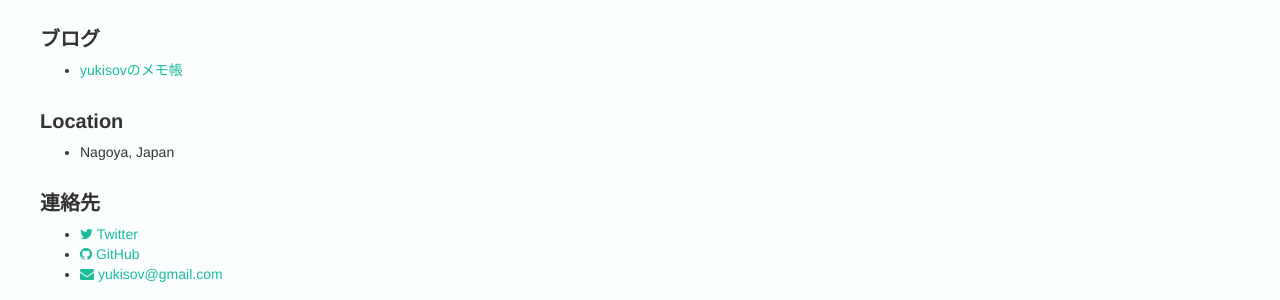
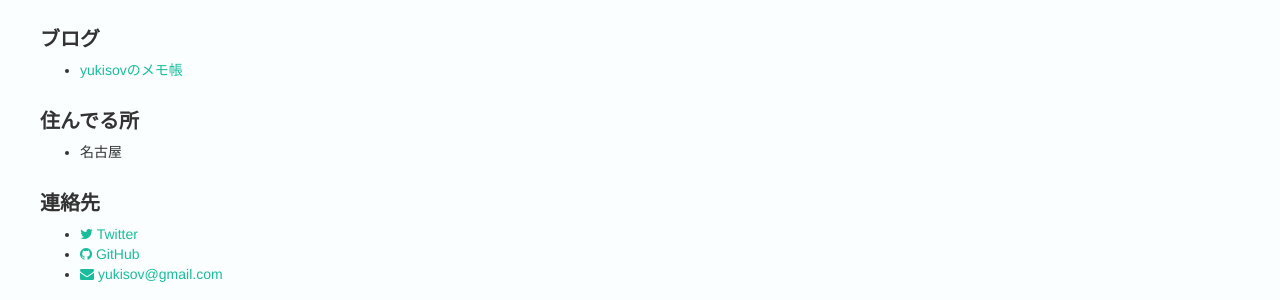
Before and after one commit to yukisov/yukisov.github.io, a Jekyll site: the page built from index.md, in a window 1280 px wide. Shown: the part 508-808 px from the top of the page. Built offline with Jekyll 4.4.1, drawn with Linux system fonts in a browser that asks for light colours; nearby versions of some CDN libraries.

Commit message:
Locationのところを日本語にした（日本語用の表示の場合）

```diff
--- a/index.md
+++ b/index.md
@@ -43,10 +43,10 @@ About me
 - [yukisovのメモ帳](http://www.pupha.net/)
 
 
-Location
+住んでる所
 ----
 
-- Nagoya, Japan
+- 名古屋
 
 
 連絡先
```
